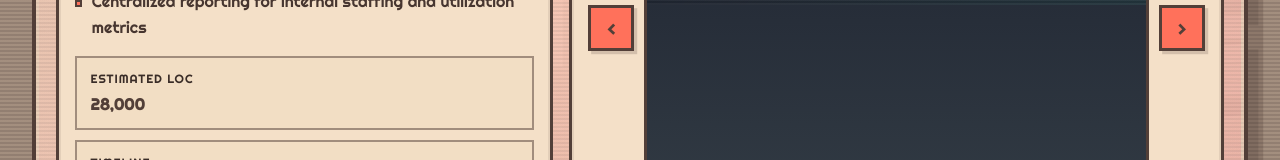
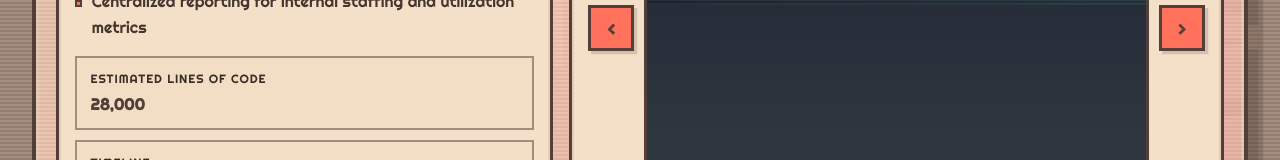
Before and after one commit to evanlunceford/resume-website, a React (Vite) app in the folder src/frontend/: page /projects in a window 1280 px wide. Both pictures are taken after a click on the button 324 px from the left and 447 px from the top of the page. Shown: the part 420-580 px from the top of the page. Built offline with nearby package versions, Linux system fonts and the light colour scheme.

Commit message:
Fixed abbreviation

```diff
--- a/src/frontend/src/components/projects/ProjectModal.tsx
+++ b/src/frontend/src/components/projects/ProjectModal.tsx
@@ -93,7 +93,7 @@ export default function ProjectModal({ project, onClose }: ProjectModalProps) {
 
             <div className="project-modal-meta-row">
               <div className="project-modal-meta-card">
-                <span className="project-modal-meta-label">Estimated LOC</span>
+                <span className="project-modal-meta-label">Estimated Lines of Code</span>
                 <strong className="project-modal-meta-value">{project.estimatedLinesOfCode.toLocaleString()}</strong>
               </div>
               <div className="project-modal-meta-card">
```
